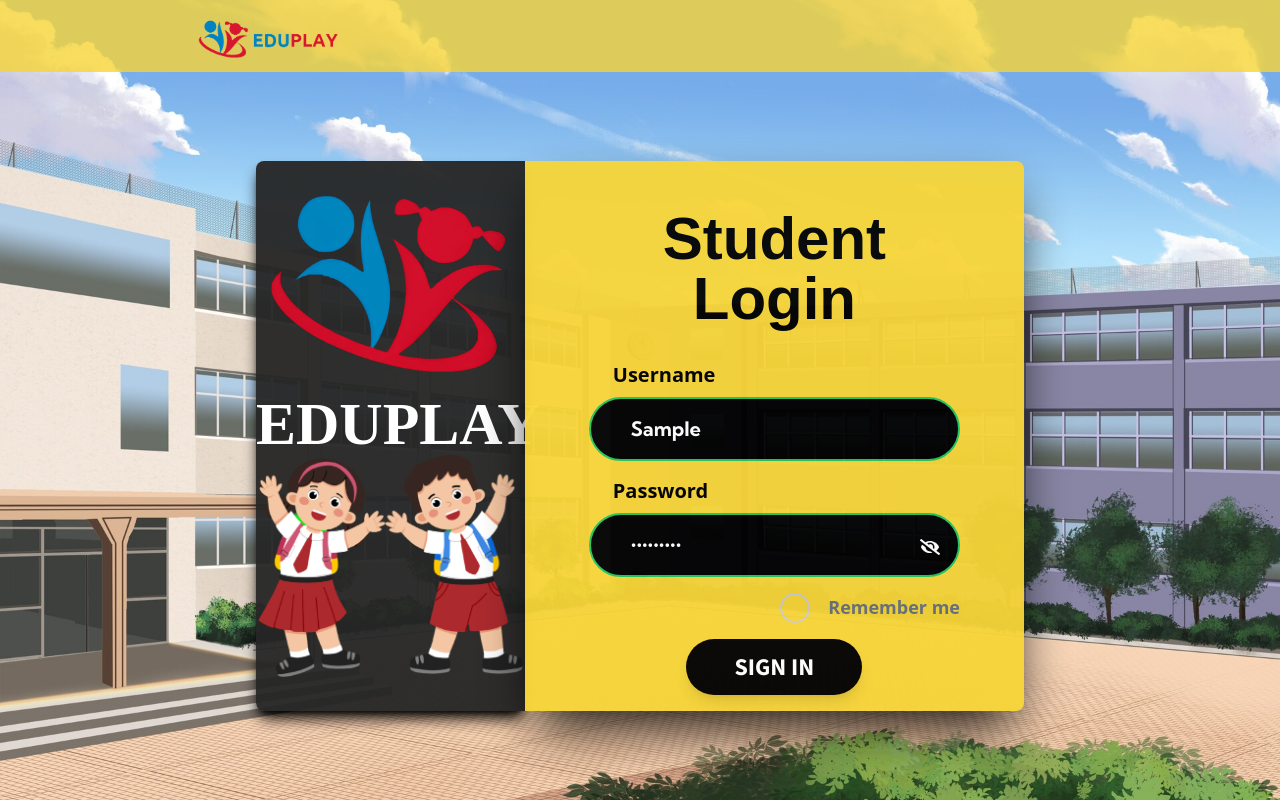
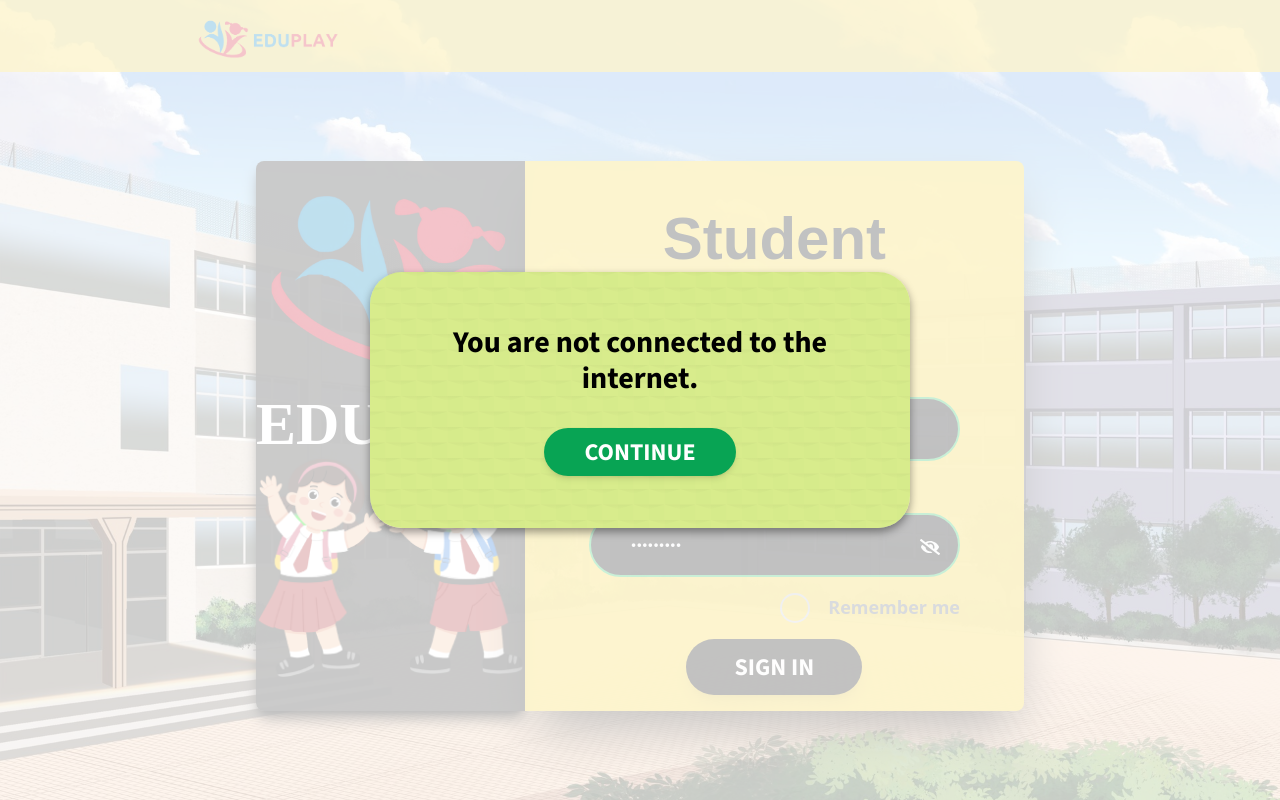
Before and after one commit to ReiTony/EduPlay-main, a React (Vite) app in the folder Client/: page /student/login in a window 1280 px wide. Both pictures are taken after typing "Sample", "Sample123" into the empty fields and a click on the button "SIGN IN". Built offline with nearby package versions, Linux system fonts and the light colour scheme; no server answers; a web font is replaced by a local one.

Commit message:
add error modal in student and teacher login

```diff
--- /dev/null
+++ b/Client/src/component/ErrorModal.jsx
@@ -0,0 +1,31 @@
+import ReactModal from "react-modal";
+
+function ErrorModal({ show, onHide, errorInfo }) {
+  return (
+    <ReactModal appElement={document.getElementById("root")} isOpen={show} shouldCloseOnEsc={true} style={modalStyle}>
+      <div className="flex flex-col items-center justify-center gap-8 p-8 font-sourceSans3">
+        <h2 className="text-3xl font-semibold text-center">{errorInfo}</h2>
+        <button className="bg-[#08a454] text-white text-2xl font-bold px-10 py-2 rounded-full shadow-md hover:brightness-90 hover:shadow-green-500 hover:scale-95 transition-transform transform-gpu" onClick={onHide}>
+          CONTINUE
+        </button>
+      </div>
+    </ReactModal>
+  );
+}
+
+export default ErrorModal;
+
+const modalStyle = {
+  content: {
+    background: `url("/src/assets/wordHuntPOPbg.svg")`,
+    border: "0",
+    borderRadius: "2rem",
+    maxWidth: "540px",
+    width: "fit-content",
+    height: "fit-content",
+    top: "50%",
+    left: "50%",
+    transform: "translate(-50%, -50%)",
+    boxShadow: "0 4px 8px rgba(0, 0, 0, 0.4)",
+  },
+};
--- a/Client/src/component/Student_Login.jsx
+++ b/Client/src/component/Student_Login.jsx
@@ -7,10 +7,13 @@ import { studentSchema } from "../SchemaValidation";
 import { FaEye, FaEyeSlash } from "react-icons/fa";
 import axios from "axios";
 import NavBar from "./NavBar";
+import ErrorModal from "./ErrorModal";
 
 function Student_Login() {
   const navigate = useNavigate();
   const [showPassword, setShowPassword] = useState(false);
+  const [isErrorModalOpen, setIsErrorModalOpen] = useState(false);
+  const [errorInfo, setErrorInfo] = useState("Error");
 
   useEffect(() => {
     if (localStorage.getItem("userId") && localStorage.getItem("userType") === "student") navigate("/student");
@@ -27,8 +30,11 @@ function Student_Login() {
       localStorage.setItem("fusername", temp.data.firstName + temp.data.lastName);
       localStorage.setItem("userType", "student");
       navigate("/student");
-    } catch (error) {
-      alert(error.message);
+    } catch (err) {
+      if (err.code === "ERR_NETWORK") setErrorInfo("You are not connected to the internet.");
+      else if (err.response.status === 500) setErrorInfo("Invalid student credentials.");
+      else setErrorInfo("Error");
+      setIsErrorModalOpen(true);
     }
   };
 
@@ -39,6 +45,7 @@ function Student_Login() {
   });
 
   return (
+    <>
       <div className="flex flex-col justify-between min-h-screen background">
         <NavBar />
         <main className="w-[80%] md:w-[80%] lg:w-[70%] xl:w-[60%] text-center grid lg:grid-cols-[35%_65%] m-auto ">
@@ -54,8 +61,7 @@ function Student_Login() {
             </div>
           </div>
 
-        <section className="bg-[#f7d538] opacity-95 flex flex-col py-4 justify-center rounded-r-lg lg:rounded-l-none rounded-l
-        -lg lg:px-16 py-auto shadow-2xl shadow-black">
+          <section className="bg-[#f7d538] opacity-95 flex flex-col py-4 justify-center rounded-r-lg lg:rounded-l-none rounded-lg lg:px-16 py-auto shadow-2xl shadow-black">
             <h2 className="my-2 text-4xl font-extrabold lg:text-6xl lg:my-8 font-expletus">Student Login</h2>
             <form onSubmit={handleSubmit}>
               <label htmlFor="username" className={`items-start ml-6 flex mb-2 text-xl font-semibold ${touched.username && errors.username ? "text-red-500" : ""}`}>
@@ -105,6 +111,8 @@ function Student_Login() {
           </section>
         </main>
       </div>
+      <ErrorModal show={isErrorModalOpen} onHide={() => setIsErrorModalOpen(false)} errorInfo={errorInfo} />
+    </>
   );
 }
 
--- a/Client/src/component/TeacherLogin.jsx
+++ b/Client/src/component/TeacherLogin.jsx
@@ -7,10 +7,13 @@ import { TeacherSchema } from "../SchemaValidation"; // Make sure to use consist
 import axios from "axios";
 import { FaEye, FaEyeSlash } from "react-icons/fa";
 import NavBar from "./NavBar";
+import ErrorModal from "./ErrorModal";
 
 function TeacherLogin() {
   const navigate = useNavigate();
   const [showPassword, setShowPassword] = useState(false);
+  const [isErrorModalOpen, setIsErrorModalOpen] = useState(false);
+  const [errorInfo, setErrorInfo] = useState("Error");
 
   useEffect(() => {
     if (localStorage.getItem("userId") && localStorage.getItem("userType") === "teacher") navigate("/teacher");
@@ -22,8 +25,11 @@ function TeacherLogin() {
       localStorage.setItem("userId", res.data.user.user.userId);
       localStorage.setItem("userType", "teacher");
       navigate("/teacher");
-    } catch (error) {
-      alert(error.message);
+    } catch (err) {
+      if (err.code === "ERR_NETWORK") setErrorInfo("You are not connected to the internet.");
+      else if (err.response.status === 500) setErrorInfo("Invalid teacher credentials.");
+      else setErrorInfo("Error");
+      setIsErrorModalOpen(true);
     } finally {
       setSubmitting(false);
     }
@@ -36,6 +42,7 @@ function TeacherLogin() {
   });
 
   return (
+    <>
       <div className="flex flex-col justify-between min-h-screen background">
         <NavBar />
         <main className="w-[80%] md:w-[80%] lg:w-[70%] xl:w-[60%] text-center grid lg:grid-cols-[35%_65%] m-auto">
@@ -110,6 +117,8 @@ function TeacherLogin() {
           </section>
         </main>
       </div>
+      <ErrorModal show={isErrorModalOpen} onHide={() => setIsErrorModalOpen(false)} errorInfo={errorInfo} />
+    </>
   );
 }
 
```
Lines whose indentation alone changed are shown as unchanged.
